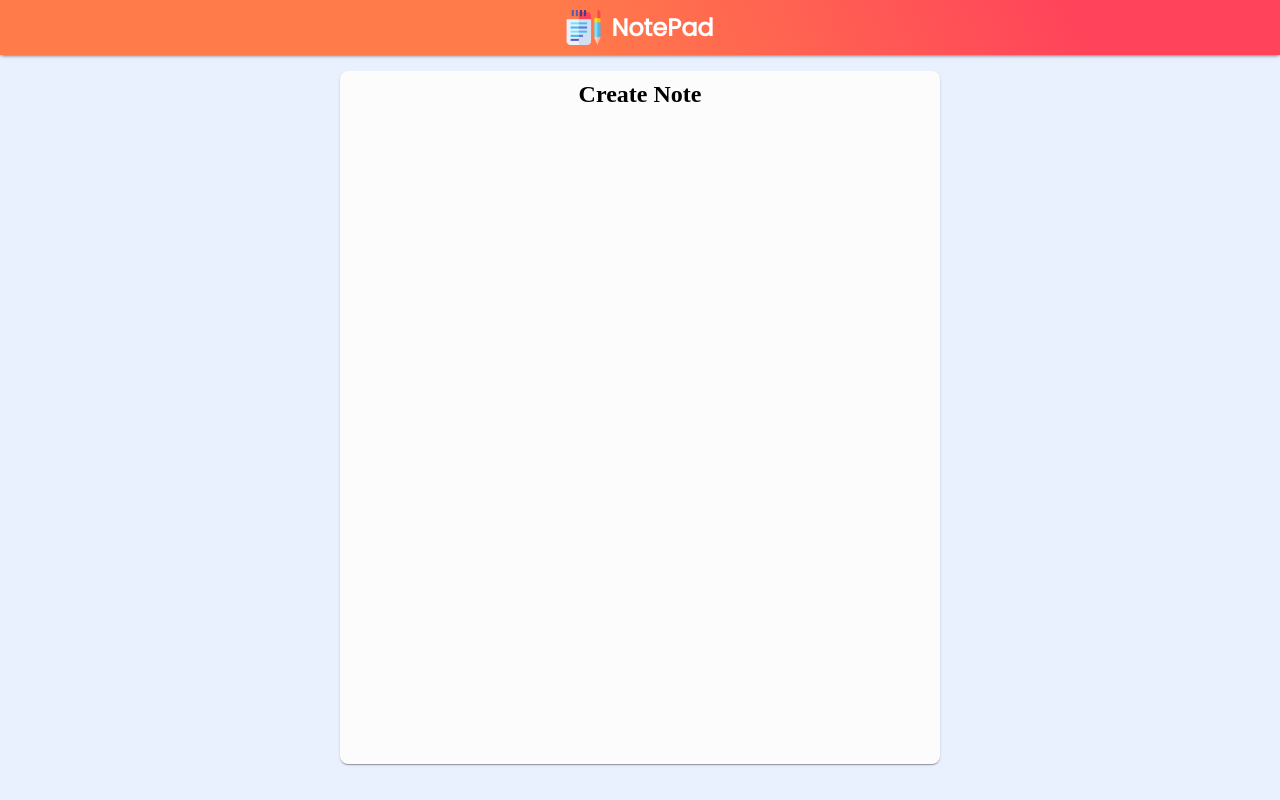
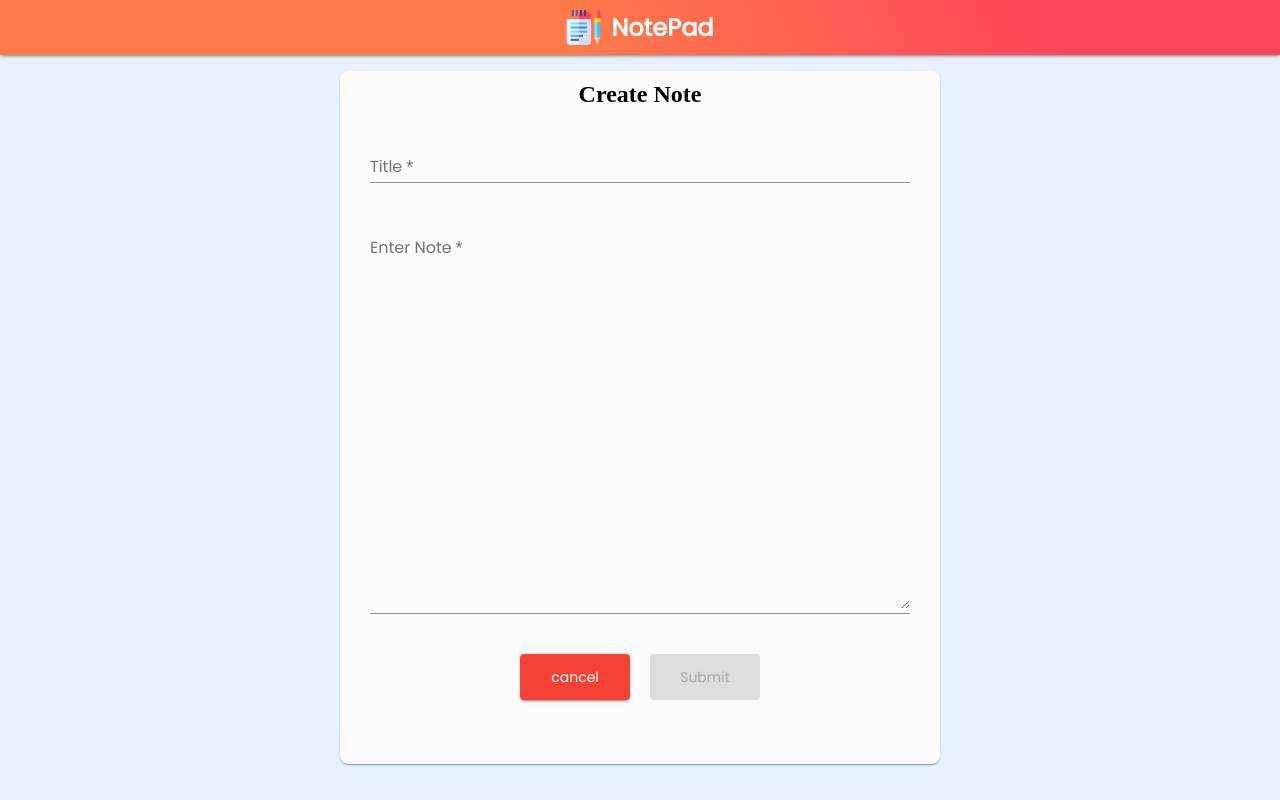
Before and after one commit to Moro-Afriyie/Note-App, an Angular app: page /addNote in a window 1280 px wide. Built offline with nearby package versions, Linux system fonts and the light colour scheme.

Commit message:
changed to template driven forms

```diff
--- a/src/app/add-note-page/add-note-page.component.html
+++ b/src/app/add-note-page/add-note-page.component.html
@@ -24,4 +24,27 @@
             <button mat-raised-button color="primary" type="submit" [disabled]="addNoteForm.invalid">Submit</button>
         </div>
     </form> -->
+    <form [formGroup]="addNoteForm" (ngSubmit)="onSubmit()" class="form-box">
+        <div class="form__fields">
+            <mat-form-field class="form__title">
+                <mat-label>Title</mat-label>
+                <input matInput placeholder="Title goes here...." value="Sushi" formControlName="title">
+                <mat-error *ngIf="addNoteForm.get('title').hasError('required')">
+                    Title is <strong>required</strong>
+                </mat-error>
+            </mat-form-field>
+            <mat-form-field class="form__body">
+                <mat-label>Enter Note</mat-label>
+                <textarea matInput placeholder="Ex. It makes me feel..." formControlName="body" class="text"></textarea>
+                <mat-error *ngIf="addNoteForm.get('body').hasError('required')">
+                    Note is <strong>required</strong>
+                </mat-error>
+            </mat-form-field>
+        </div>
+
+        <div class="form__buttons">
+            <button mat-raised-button color="warn" (click)="onCancel()">cancel</button>
+            <button mat-raised-button color="primary" type="submit" [disabled]="addNoteForm.invalid">Submit</button>
+        </div>
+    </form>
 </div>
```
